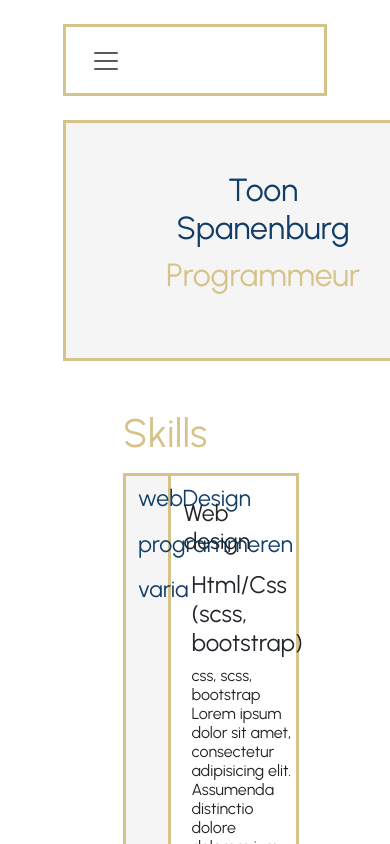
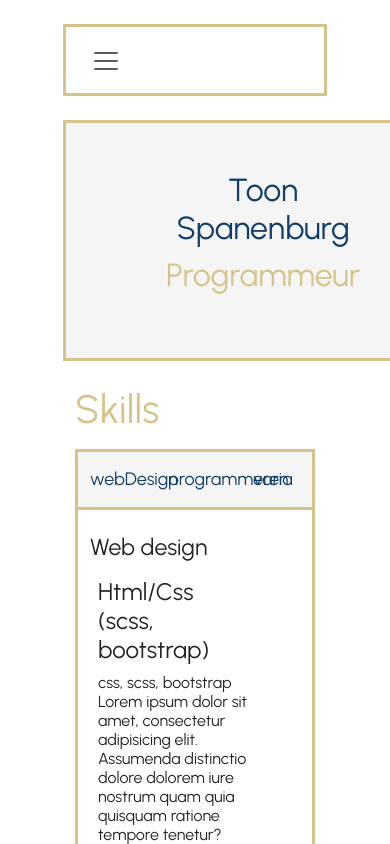
Before and after one commit to ToonSpanenburg/ToonSpanenburgWebsite, a Vue app: page / in a window 390 px wide. Shown: the top 844 px of the page. Built offline with nearby package versions, Linux system fonts and the light colour scheme.

Commit message:
partly done tablet version/ smaller screen

```diff
--- a/src/components/MyHeader.vue
+++ b/src/components/MyHeader.vue
@@ -3,15 +3,12 @@
 </script>
 
 <template>
-  <div v-if="windowWidth > 768">
+  <div v-if="windowWidth > 795">
     <div class="m-4 mb-5 ">
       <div class="container justify-content-center text-center">
         <div class="row">
           <div class="col navItem navLine">
             <a href="#voorstelling" class="navText">Voorstelling</a>
-          </div>
-          <div class="col navItem navLine">
-            <a href="#Interesses" class="navText">interesses</a>
           </div>
           <div class="col navItem navLine">
             <a href="#Ervaring" class="navText">Ervaring</a>
@@ -76,11 +73,9 @@ export default {
     };
   },
   mounted() {
-    // Add an event listener to update windowWidth on resize
     window.addEventListener('resize', this.handleResize);
   },
   beforeDestroy() {
-    // Remove the event listener when the component is destroyed
     window.removeEventListener('resize', this.handleResize);
   },
   methods: {
--- a/src/components/Skills/ButtonComponent.vue
+++ b/src/components/Skills/ButtonComponent.vue
@@ -7,7 +7,7 @@ export default {
 <template>
   <div class="row mt-2">
     <button class="skillsButton">
-      <h3>
+      <h3 class="buttonText">
         {{buttonName}}
       </h3>
     </button>
@@ -24,4 +24,10 @@ export default {
   {
     color:#d6c389;
   }
+  @media only screen and (max-width: 1240px) {
+    h3
+    {
+      font-size: large;
+    }
+  }
 </style>
--- a/src/components/SkillsComponent.vue
+++ b/src/components/SkillsComponent.vue
@@ -21,21 +21,52 @@ function buttonClick(id)
 
 </script>
 
+<script>
+export default {
+  data() {
+    return {
+      windowWidth: window.innerWidth,
+    };
+  },
+  mounted() {
+    window.addEventListener('resize', this.handleResize);
+  },
+  beforeDestroy() {
+    window.removeEventListener('resize', this.handleResize);
+  },
+  methods: {
+    handleResize() {
+      this.windowWidth = window.innerWidth;
+    },
+  },
+};
+</script>
+
 <template>
 <div class="m-4">
   <div id="Skills" class="container mb-5">
-    <div class="m-5">
+    <div class="">
       <h2 class="mb-3">
         Skills
       </h2>
 
       <div class="skillsBorder SkillsBox">
         <div class="row rowFix">
-          <div class="col-3 skillsLine GreyBox buttonBox" >
+
+          <div v-if="windowWidth > 795" class="col-3 skillsLine GreyBox buttonBox" >
             <div v-for="(item, index) in mySkills" :key="index" >
               <button-component @click="buttonClick(index)" :buttonName="item" />
             </div>
           </div>
+
+          <div v-if="windowWidth < 795">
+            <div class="GreyBox mobileSkillMenu row py-2">
+              <div v-for="(item, index) in mySkills" :key="index" class="col-4">
+                <button-component @click="buttonClick(index)" :buttonName="item" />
+              </div>
+            </div>
+          </div>
+
           <div class="col-9 pb-4" id="SkillBox">
 
             <div v-if="activeSkill == 'webDesign'">
@@ -88,4 +119,21 @@ function buttonClick(id)
     min-height: 400px;
   }
 
+  .mobileSkillMenu
+  {
+    margin-right: 0;
+    padding-right: 0;
+    border-bottom-style: solid;
+    border-bottom-color: #d6c389;
+    border-bottom-width: 3px;
+  }
+
+  @media only screen and (max-width: 800px)
+  {
+    .buttonBox
+    {
+      min-height: 0px;
+    }
+  }
+
 </style>
```
